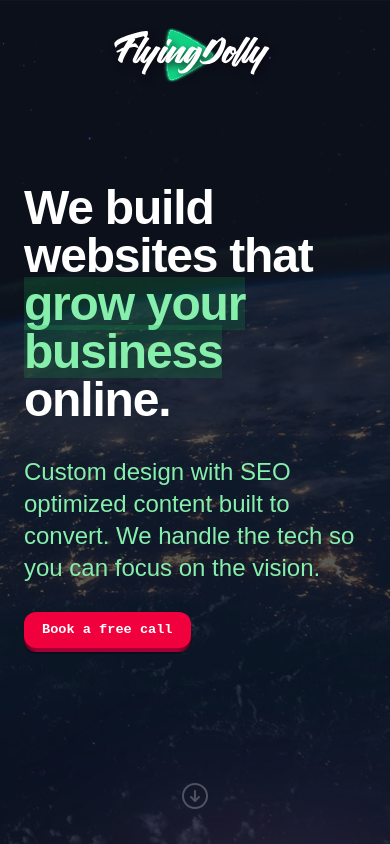
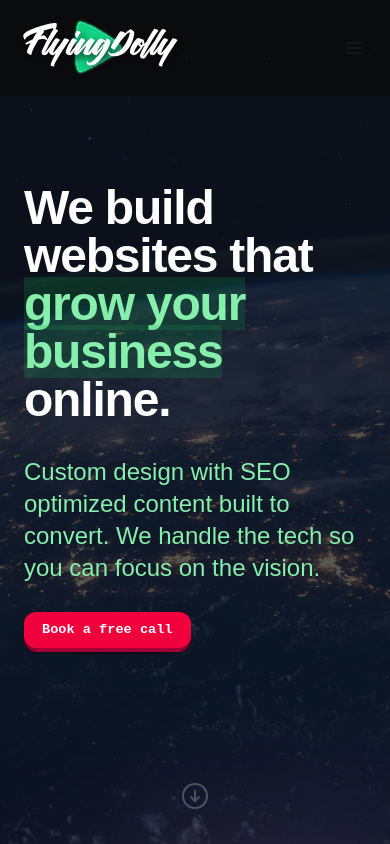
Before and after one commit to alvarouribe/nextjs-fd, a Next.js app: page / in a window 390 px wide. Shown: the top 844 px of the page. Built offline with nearby package versions, Linux system fonts and the light colour scheme.

Commit message:
implemented menu part 1

```diff
--- a/src/components/nav/Header.tsx
+++ b/src/components/nav/Header.tsx
@@ -6,13 +6,9 @@ import { NavigationLinks } from '@/app/utils/navigation-links';
 
 export default function Header() {
   return (
-    <header className="absolute inset-x-0 top-0 z-50">
-      <nav
-        aria-label="Global"
-        className="flex items-center justify-center sm:justify-between p-6 lg:px-8"
-      >
-        {/* Logo - left */}
-        <div className="flex lg:flex-1">
+    <header>
+      <nav className="bg-[#0a0a0a] bg-opacity-75 fixed w-full z-20 top-0 start-0 bord-er-b border-default">
+        <div className="max-w-screen-xl flex flex-wrap items-center justify-between mx-auto p-4">
           <Link href="/" className="-m-1.5 p-1.5">
             <span className="sr-only">{AppConstants['companyName']}</span>
             <Image
@@ -24,26 +20,47 @@ export default function Header() {
               data-test="logo"
             />
           </Link>
-        </div>
+          <button
+            data-collapse-toggle="navbar-default"
+            type="button"
+            className="inline-flex items-center p-2 w-10 h-10 justify-center text-sm text-body rounded-base md:hidden hover:bg-neutral-secondary-soft hover:text-heading focus:outline-none focus:ring-2 focus:ring-neutral-tertiary"
+            aria-controls="navbar-default"
+            aria-expanded="false"
+          >
+            <span className="sr-only">Open main menu</span>
+            <svg
+              className="w-6 h-6"
+              aria-hidden="true"
+              xmlns="http://www.w3.org/2000/svg"
+              width="24"
+              height="24"
+              fill="none"
+              viewBox="0 0 24 24"
+            >
+              <path
+                stroke="currentColor"
+                stroke-linecap="round"
+                stroke-width="2"
+                d="M5 7h14M5 12h14M5 17h14"
+              />
+            </svg>
+          </button>
 
-        <div className="hidden flex-1 justify-center sm:flex sm:items-center sm:space-x-8">
+          <div className="hidden w-full md:block md:w-auto" id="navbar-default">
+            <ul className="font-medium flex flex-col p-4 md:p-0 mt-4 border border-default rounded-base bg-neutral-secondary-soft md:flex-row md:space-x-8 rtl:space-x-reverse md:mt-0 md:border-0 md:bg-neutral-primary">
               {NavigationLinks.map(link => (
+                <li key={link.href}>
                   <Link
-              key={link.href}
                     href={link.href}
                     className="font-semibold leading-6 text-white transition-colors hover:text-green-400"
                   >
-              {link.name.toUpperCase()}
+                    {link.name}
                   </Link>
+                </li>
               ))}
+            </ul>
           </div>
-
-        {/* Contact Us button - right */}
-        {/* <div className="flex lg:flex-1 justify-end">
-          <div className="ml-auto hidden sm:inline">
-            <ContactUsButton />
         </div>
-        </div> */}
       </nav>
     </header>
   );
```
Lines whose indentation alone changed are shown as unchanged.
